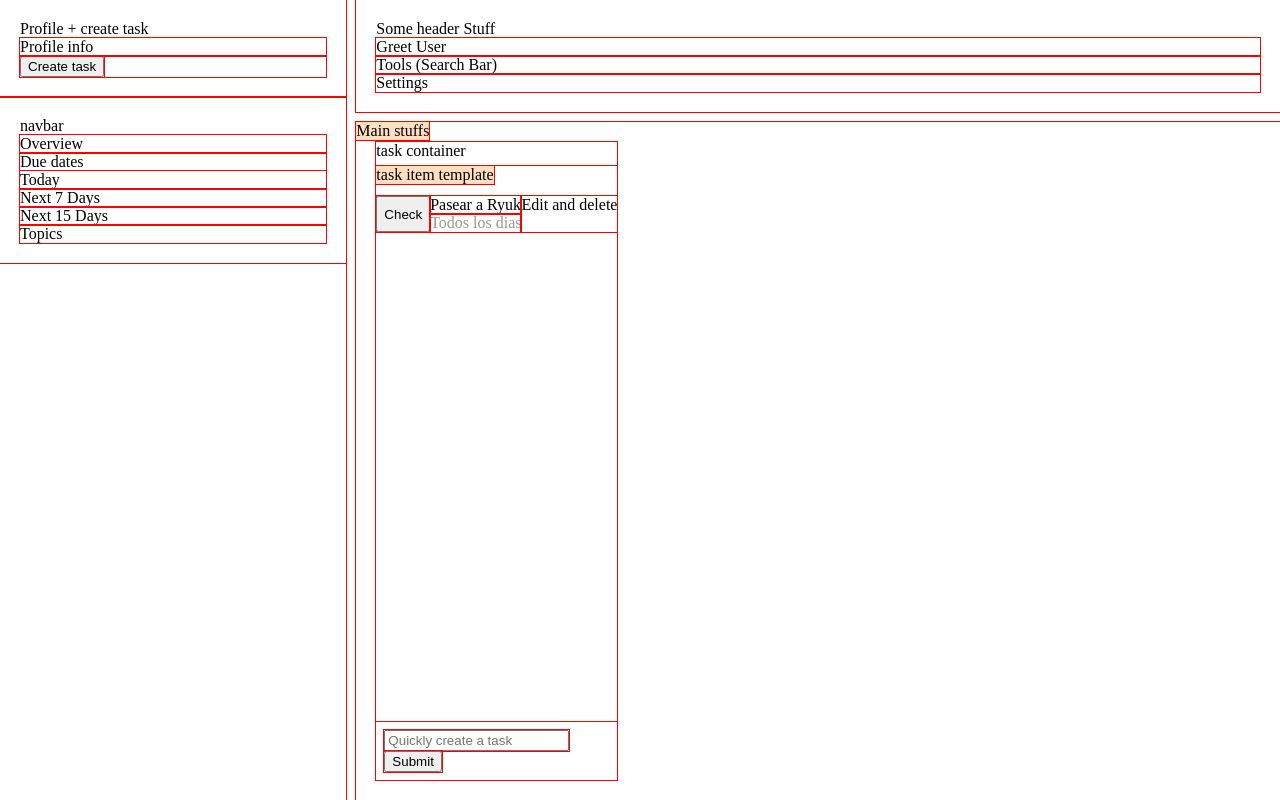
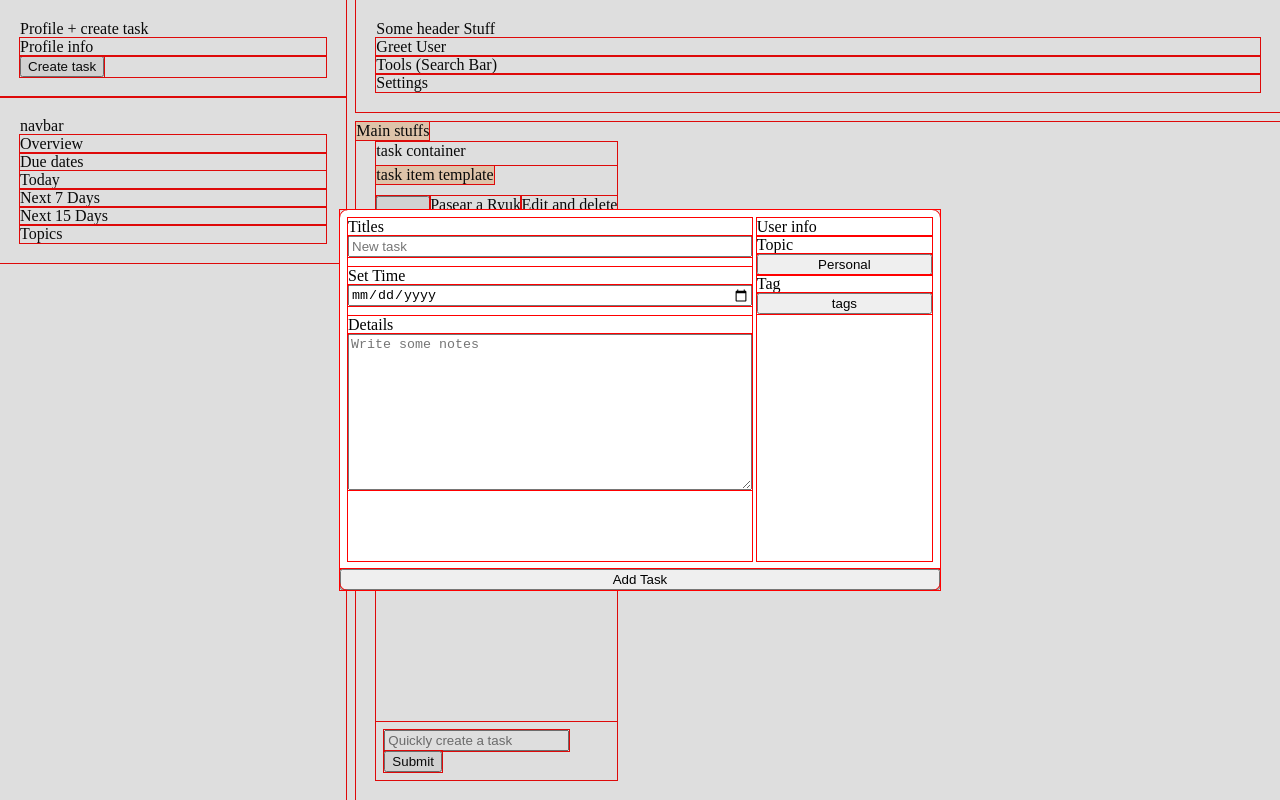
Before and after one commit to J-724R/ToDoList, a website built with webpack: page src/template.html in a window 1280 px wide. Both pictures are taken after a click on the button "Create task". Built offline with nearby package versions, Linux system fonts and the light colour scheme.

Commit message:
Form PopUp added

```diff
--- a/src/components/HtmlElements.js
+++ b/src/components/HtmlElements.js
@@ -37,19 +37,40 @@ function createHtmlElement(type, id, classesArray, content) {
 
 function renderForm() {
   const $form = document.createRange().createContextualFragment(`
-        <form action="">
-          <div class="form-options">
-              <label for="title" class="">Title</label>
-              <input type="text" name="title" id="title"></div>
-          <div class="form-options">
-              <label for="details" class="">Details</label>
-              <input type="text" name="details" id="details"></div>
-          <div class="form-options">
-              <label for="date" class=""></label>
-              <input type="text" name="date" id="date" placeholder="Due date">
-          </div>
-        </form>
-        <button id="btn-submit">Submit</button>
+        <div class="mask">
+            <div class="form-container">
+                <form action="" >
+                    <div class="form-mainInfo">
+                        <div class="form-option title">
+                            <label for="title">Titles</label>
+                            <input type="text" name="title" id="title" placeholder="New task">
+                        </div>
+                        <div class="form-option date">
+                            <label for="date">Set Time</label>
+                            <input type="date" name="date" id="date">
+                        </div>
+                        <div class="form-option">
+                            <label for="notes">Details</label>
+                            <textarea name="notes" id="notes" cols="30" rows="10" placeholder="Write some notes"></textarea>
+                        </div>
+                    </div>
+                    <div class="form-extraInfo">
+                        <div class="form-option">
+                            <div class="label">User info</div>
+                        </div>
+                        <div class="form-option">
+                            <div class="label">Topic</div>
+                            <button class="form-sidebtn">Personal</button>
+                        </div>
+                        <div class="form-option">
+                            <div class="label">Tag</div>
+                            <button class="form-sidebtn">tags</button>
+                        </div>
+                    </div>
+                </form>
+                <button class="btn-addTask">Add Task</button>
+            </div>
+        </div>
   `);
 
   return $form;
--- a/src/components/Task.js
+++ b/src/components/Task.js
@@ -67,7 +67,6 @@ const getTaskInfo = (()=>{
     );
 })();
 
-
 function createTaskElement (task) {
     const $taskItem = createHtmlElement("div", task.id, ["taskItem-container"], null);
     const $eventBooster = createHtmlElement("div", null, ["eventBooster"], null);
@@ -77,13 +76,16 @@ function createTaskElement (task) {
      const $taskdate = createHtmlElement("div", null, ["date"], task.date);
     const $tasktools = createHtmlElement("div", null, ["taskItem-tools"], "Edit & Del");
 
+    // $taskItem.dateset.status = ;
+    // $taskItem.dateset.tag = ;
+    // $taskItem.dateset.topic = ;
+    // $taskItem.dateset.project = ;
 
     $tasktools.addEventListener("click", (e) => { e.target.parentElement.remove()})
     $taskContent.append($tasktitle, $taskdate);
     $taskItem.append($eventBooster, $button, $taskContent, $tasktools);
 
     console.log(`Inside taskElement Task.js`);
-
     return ($taskItem);
 }
 
--- a/src/components/layout.css
+++ b/src/components/layout.css
@@ -4,6 +4,7 @@ html,body{
 }
 
 #content{
+    position: relative;
     display: grid;
     grid-template-columns: 3fr 8fr;
     grid-template-rows: 1fr 10fr;
@@ -86,3 +87,54 @@ html,body{
     left: 0;
     background-color:rgb(255, 223, 191);
 }
+
+.mask{
+    position: absolute;
+    top: 0;
+    left: 0;
+    height: 100%;
+    width: 100%;
+    background-color: rgba(55, 55, 55, 0.166);
+    display: flex;
+    justify-content: center;
+    align-items: center;
+}
+
+.form-container{
+    background-color: rgb(255, 255, 255);
+    display: flex;
+    flex-flow: column nowrap;
+    border-radius: 8px;
+    width: 600px;
+    height: 380px;
+}
+
+.form-container>form{
+    display: flex;
+    flex: 1;
+    gap: 5px;
+    padding: 8px;
+}
+
+.form-mainInfo,
+.form-extraInfo{
+    flex: 1;
+}
+
+.form-extraInfo{
+    max-width: 30%;
+}
+
+.form-mainInfo{
+    display: flex;
+    flex-flow: column nowrap;
+    gap: 10px;
+}
+
+.form-option{
+    display: flex;
+    flex-flow: column nowrap;
+}
+
+.btn-addTask{
+}
--- a/src/index.js
+++ b/src/index.js
@@ -1,13 +1,24 @@
 import style from "./style.css";
 import layout from "./components/layout.css";
-import { getItem } from "./components/HtmlElements.js";
+import { getItem, renderForm } from "./components/HtmlElements.js";
 import createtaskElement from "./components/Task.js";
 import {getTaskInfo} from "./components/Task.js";
 
+// parse loclastorage(`task${id}) and check if topic match with selection if true render task and append
 
+getItem.$btnCreate.addEventListener("click", () => {
+    document.body.append(renderForm());
+    const mask = document.querySelector('div.mask');
+    mask.addEventListener("click", close);
+    function close(e) {
+        if(e.target==mask){
+            mask.remove();
+            return;
+        }else if (e.target){
 
-// getItem.$tasksContainer.append(createtaskElement());
-
+        }
+    };
+})
 
 console.log("");
 console.log("");
```
Also changed, not shown: src/template.html (+0 -1 lines).
